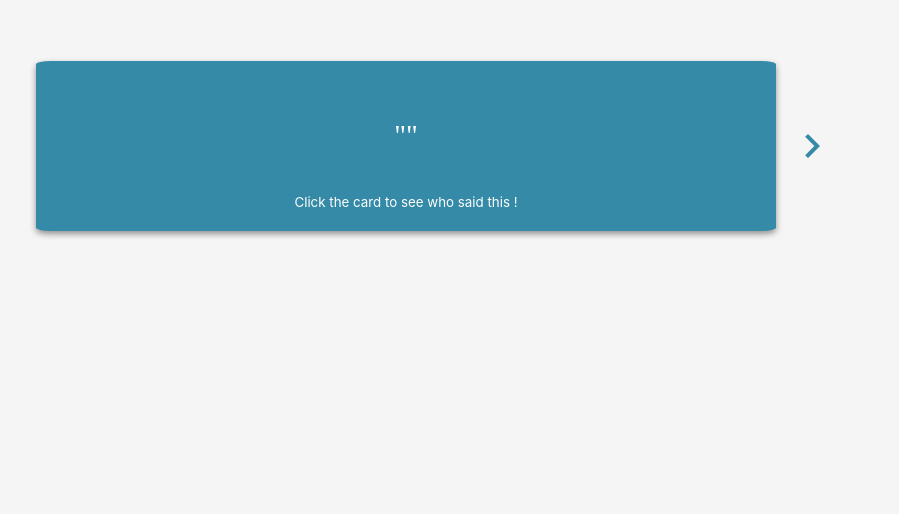
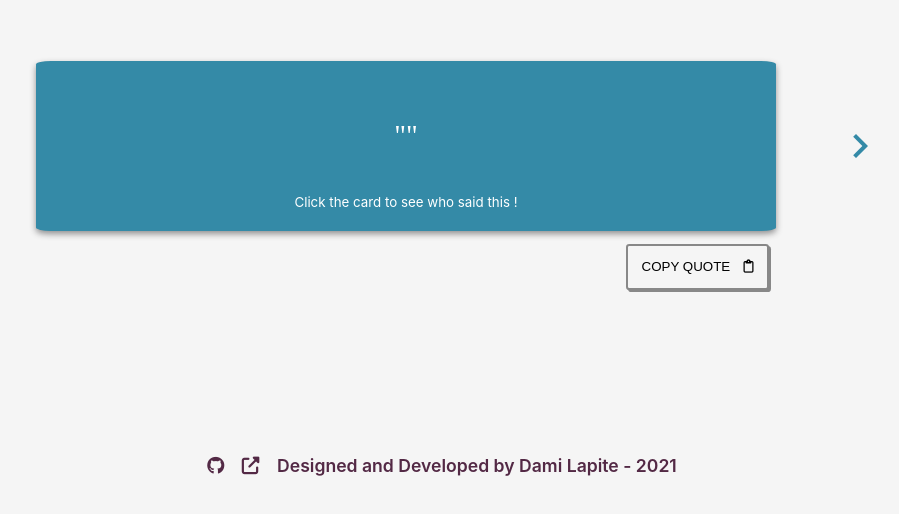
Before and after one commit to Dami-Lapite/anime-quotes, a React (Create React App) app: page / in a window 1280 px wide. Shown: the part 254-768 px from the top of the page, without its empty margins (198-1097 px from the left). Built offline with nearby package versions, Linux system fonts and the light colour scheme; no server answers; a web font is replaced by a local one.

Commit message:
changed favicon, added copy button

```diff
--- a/public/index.html
+++ b/public/index.html
@@ -12,6 +12,7 @@
     <link rel="apple-touch-icon" href="%PUBLIC_URL%/logo192.png" />
     <link rel="preconnect" href="https://fonts.gstatic.com">
     <link href="https://fonts.googleapis.com/css2?family=Girassol&display=swap" rel="stylesheet">
+    <script src="https://kit.fontawesome.com/10903464c0.js" crossorigin="anonymous"></script>
     <!--
       manifest.json provides metadata used when your web app is installed on a
       user's mobile device or desktop. See https://developers.google.com/web/fundamentals/web-app-manifest/
--- a/src/App.css
+++ b/src/App.css
@@ -1,16 +1,26 @@
 .App{
   background-color: whitesmoke;
+  display: flex;
+  height: 100vh;
+  position: relative;
 }
 .container {
   display: flex;
+  margin: auto;
   justify-content: center;
-  align-content: center;
   align-items: center;
-  height: 100vh;
+}
+
+.card-container{
+  display: inline-block;
+  width: max-content;
+  padding: 3em;
+  position: relative;
 }
 
 .card{
   width: max-content;
+  line-height: normal;
   min-width: 700px;
   max-width: 900px;
   padding: 20px;
@@ -19,6 +29,10 @@
   border-radius: 2%;
   box-shadow: 0px 3px 6px #909091;
   text-align: center;
+}
+.button-container{
+  display: inline-block;
+  width: max-content;
 }
 
 .quoteText{
@@ -31,3 +45,53 @@
 .hint{
   color: white;
 }
+
+.copy-button{
+  position: absolute;
+  right: 5%;
+  margin: 1em;
+  padding: 1em;
+  border-radius: 0.25em;
+  border: 2px solid #888888;
+  background-color: whitesmoke;
+  box-shadow: 2px 2px #888888;
+}
+.copy-button:hover{
+  background-color: #e3eaeb;
+}
+.copy-button:active{
+  background-color: #e3eaeb;
+}
+
+/*Footer*/
+.footer{
+  position: absolute;
+  bottom: 0;
+  display: flex;
+	flex-wrap: wrap;
+	width: 100%;
+	margin: 0 auto;
+  justify-content: center;
+}
+.footerText{
+	padding: 3em 5em 3em 5em ;
+	text-align: center;
+	font-size: 110%;
+	color: #532945;
+	font-weight: 600;
+}
+
+a:link{
+  color: #532945;
+  text-decoration: none;
+}
+a:visited{
+  color: #532945;
+  text-decoration: none;
+}
+a:hover{
+  color: hotpink;
+}
+a:active{
+  color: hotpink;
+}
--- a/src/App.js
+++ b/src/App.js
@@ -46,6 +46,20 @@ class App extends Component {
     });
   }
 
+  copyToClipboard = ()=>{
+    if (this.state.hasQuote) {
+      const el = document.createElement('textarea');
+      el.value = this.state.quote;
+      document.body.appendChild(el);
+      el.select();
+      document.execCommand('copy');
+      document.body.removeChild(el);
+      alert("Quote is copied to clipboard")
+    }else{
+      alert("No quote to copy :(")
+    }
+  }
+
   toggleShow = ()=>{
     this.setState(prevState => ({ isFlipped: !prevState.isFlipped }));
   }
@@ -60,18 +74,29 @@ class App extends Component {
     return (
       <div className="App">
         <div className="container">
+          <div className="card-container">
             <ReactCardFlip isFlipped={this.state.isFlipped} flipDirection="horizontal">
               <div className="card"  style={{...{backgroundColor: this.state.backgroundColor}}} onClick={this.toggleShow}>
-            <p className="quoteText">"{this.state.quote}"</p>
+                <p className="quoteText" id="quoteText">"{this.state.quote}"</p>
                 <small className="hint">Click the card to see who said this !</small>
               </div>
               <div className="card" style={{...{backgroundColor: this.state.backgroundColor}}} onClick={this.toggleShow}>
                 <p className="quoteText">{this.state.character}<br></br>{this.state.anime}</p>
               </div>
             </ReactCardFlip>
-          <div>
+            <button onClick={this.copyToClipboard} className="copy-button">COPY QUOTE&emsp;<i className="far fa-clipboard"></i></button>
+          </div>
+          <div className="button-container">
             <IconButton onClick={this.setQuote} ><NavigateNextIcon style={{...{color: this.state.backgroundColor},fontSize:'200%'}}/></IconButton>
           </div>
+        </div>
+        <div className="footer">
+          <p className="footerText">
+          <span><a className="fab fa-github"
+          style={{display: "table-cell"}} href="https://github.com/Dami-Lapite/anime-quotes" target="_blank"></a></span>&emsp;
+          <span><a className="fas fa-external-link-alt project-icon"
+          style={{display: "table-cell"}} href="https://www.damilapite.com/" target="_blank"></a></span>
+          &emsp;Designed and Developed by Dami Lapite - 2021</p>
         </div>
       </div>
     );
```
Also changed, not shown: 1 other file (tests, documents, lock files or other folders). Lines whose indentation alone changed are shown as unchanged.
